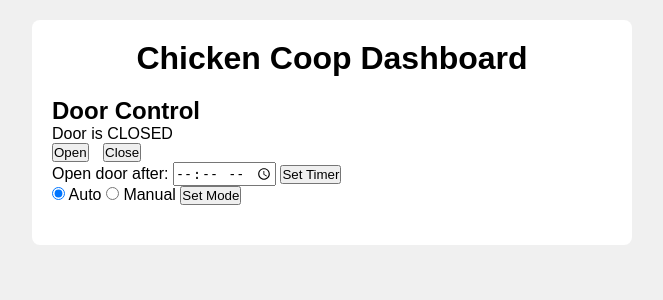
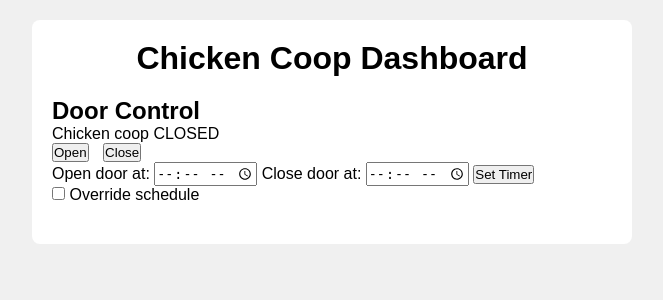
Before and after one commit to emdeh/wifi-enabled-coop-door, a Flask app: page / in a window 1280 px wide. Shown: the top 300 px of the page, without its empty margins (308-971 px from the left). Run offline with Flask 3, Linux system fonts and the light colour scheme.

Commit message:
updates to door control logic

```diff
--- a/app.py
+++ b/app.py
@@ -49,7 +49,7 @@
 def open_door():
     if GPIO_AVAILABLE:
         GPIO.output(door_pin, GPIO.LOW)  # Open the door
-        print("Door opened")
+        print("Door cpen")
     else:
         print("Simulated Door Opened (No GPIO operation)")
 
@@ -78,6 +78,7 @@
 
 # Start the scheduler thread
 scheduler_thread = Thread(target=run_schedule)
+scheduler_thread.daemon = True  # This ensures that the thread will close when the main program exits
 scheduler_thread.start()
 
 # Route for serving the index page
@@ -94,10 +95,10 @@
 
     if action == 'open':
         open_door()
-        response = {'status': 'Door opened'}
+        response = {'status': 'OPENED'}
     elif action == 'close':
         close_door()
-        response = {'status': 'Door closed'}
+        response = {'status': 'CLOSED'}
     elif action == 'override':
         manual_override = not manual_override
         response = {'status': 'Manual override toggled', 'override': manual_override}
@@ -105,6 +106,14 @@
         response = {'status': 'Invalid action'}
 
     return jsonify(response)
+
+@app.route('/override', methods=['POST'])
+def override_schedule():
+    global manual_override
+    data = request.json
+    manual_override = data.get('override', False)
+    # Handle the manual override logic here...
+    return jsonify({'status': 'Override status updated'})
 
 # Route for handling read and writing settings.
 @app.route('/settings', methods=['GET', 'POST'])
--- a/static/js/script.js
+++ b/static/js/script.js
@@ -10,9 +10,21 @@
     .then(response => response.json())
     .then(data => {
         // Update the door status on the web page
-        document.getElementById('doorStatus').innerText = data.status;
+        document.getElementById('doorStatus').innerText = data.status.replace('Door ', '');
+        // Update the override status message based on the door state
+        updateOverrideMessage();
     })
     .catch(error => console.error('Error:', error));
+}
+
+// Function to update the override status message
+function updateOverrideMessage() {
+    const overrideSwitch = document.getElementById('overrideSchedule');
+    const doorStatus = document.getElementById('doorStatus').innerText;
+    const actionWord = doorStatus === 'OPENED' ? 'close' : 'open';
+    document.getElementById('overrideStatus').innerText = overrideSwitch.checked ?
+        `Auto schedule overridden. Door will not ${actionWord}` :
+        'Override schedule';
 }
 
 // Function to update the timer settings
@@ -39,6 +51,24 @@
     .catch(error => console.error('Error:', error));
 }
 
+// Function to handle manual override switch
+function toggleOverride() {
+    const isChecked = document.getElementById('overrideSchedule').checked;
+    fetch('/override', {
+        method: 'POST',
+        headers: {
+            'Content-Type': 'application/json'
+        },
+        body: JSON.stringify({ override: isChecked })
+    })
+    .then(response => response.json())
+    .then(data => {
+        // Update the override status message
+        updateOverrideMessage();
+    })
+    .catch(error => console.error('Error:', error));
+}
+
 // Function to get the current settings on page load
 function getCurrentSettings() {
     fetch('/settings', {
@@ -54,5 +84,8 @@
     .catch(error => console.error('Error:', error));
 }
 
-// Call the getCurrentSettings function when the page loads
-document.addEventListener('DOMContentLoaded', getCurrentSettings);
+// Event listeners for page load and toggle override
+document.addEventListener('DOMContentLoaded', () => {
+    getCurrentSettings();
+    document.getElementById('overrideSchedule').addEventListener('change', toggleOverride);
+});
--- a/templates/index.html
+++ b/templates/index.html
@@ -25,20 +25,22 @@
   </section>
   <section id="controls">
     <h2>Door Control</h2>
-    <p>Door is <span id="doorStatus">CLOSED</span></p>
+    <p>Chicken coop <span id="doorStatus">CLOSED</span></p>
     <button onclick="toggleDoor('open')">Open</button>
     <button onclick="toggleDoor('close')">Close</button>
     <div>
-      <label for="doorTime">Open door after:</label>
+      <label for="doorTime">Open door at:</label>
       <input type="time" id="doorTime">
-      <button onclick="setTimer()">Set Timer</button>
+      <label for="closeTime">Close door at:</label>
+      <input type="time" id="closeTime">
+      <button onclick="updateTimerSettings()">Set Timer</button>
     </div>
     <div>
-      <input type="radio" id="auto" name="mode" checked>
-      <label for="auto">Auto</label>
-      <input type="radio" id="manual" name="mode">
-      <label for="manual">Manual</label>
-      <button onclick="setMode()">Set Mode</button>
+      <label class="switch">
+      <input type="checkbox" id="overrideSchedule">
+      <span class="slider"></span>
+      </label>
+      <span id="overrideStatus">Override schedule</span>
     </div>
   </section>
 </div>
```
Also changed, not shown: static/css/styles.css (+62 -2 lines).
